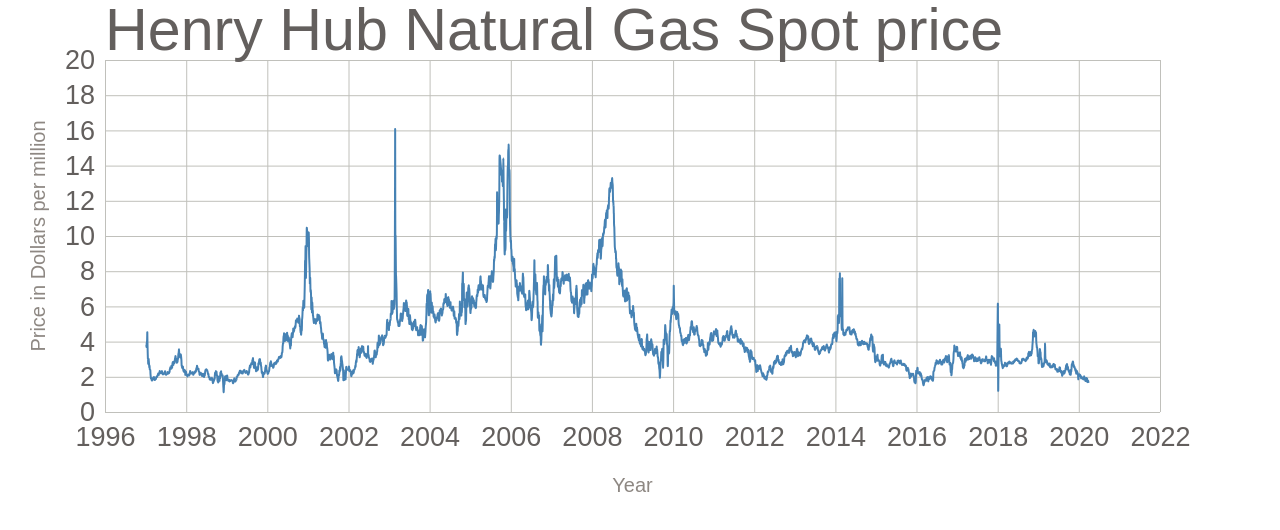
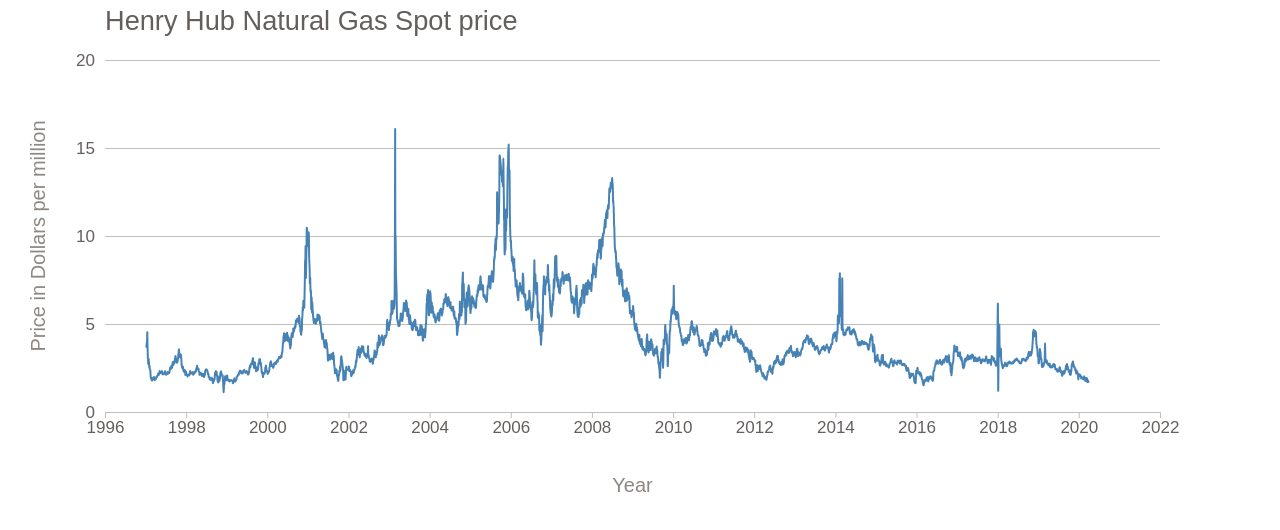
Before and after one commit to Bhumika0201/Bhumika0201.github.io, a plain HTML site: page index.html in a window 1280 px wide. Drawn offline with nearby package versions, Linux system fonts and the light colour scheme.

Commit message:
changes in style

```diff
--- a/bundle.js
+++ b/bundle.js
@@ -21,6 +21,7 @@
 
     const xScale = d3.scaleTime()
       .domain(d3.extent(data, xValue))
+
       .range([0, innerWidth])
       .nice();
 
@@ -33,10 +34,11 @@
       .attr('transform', `translate(${margin.left},${margin.top})`);
 
     const xAxis = d3.axisBottom(xScale)
-      .tickSize(-innerHeight)
-      .tickPadding(15);
+     .scale(xScale)
+
 
     const yAxis = d3.axisLeft(yScale)
+      .ticks(5)
       .tickSize(-innerWidth)
       .tickPadding(10);
 
@@ -75,7 +77,7 @@
 
     g.append('text')
         .attr('class', 'title')
-        .attr('y', -10)
+        .attr('y', -30)
         .text(title);
   };
 
--- a/styles.css
+++ b/styles.css
@@ -17,7 +17,7 @@ text {
 }
 
 .tick text {
-  font-size: 2.7em;
+  font-size: 1.7em;
   fill: #635F5D;
 }
 
@@ -31,6 +31,6 @@ text {
 }
 
 .title {
-  font-size: 3.7em;
+  font-size: 1.7em;
   fill: #635F5D;
 }
```
